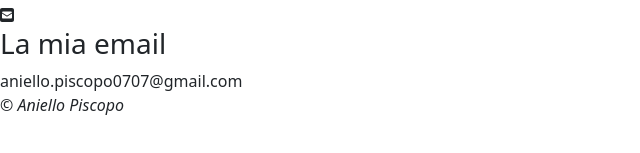
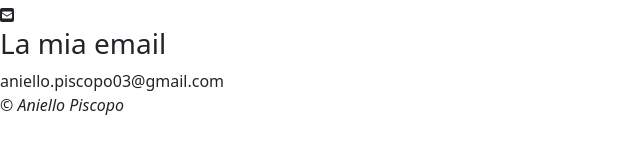
Before and after one commit to AnielloPiscopo/vite-boolfolio, a Vue app: page /contact in a window 1280 px wide. Shown: the part 221-374 px from the top of the page, without its empty margins (0-640 px from the left). Built offline with nearby package versions, Linux system fonts and the light colour scheme.

Commit message:
Added the personalEmail variable in the store

```diff
--- a/src/pages/ContactPage.vue
+++ b/src/pages/ContactPage.vue
@@ -1,4 +1,5 @@
 <script>
+import { store } from "../store";
 import SectionsHeader from "../components/main/SectionsHeader.vue";
 import CardsContainer from "../components/main/CardsContainer.vue";
 
@@ -12,6 +13,7 @@ export default {
 
   data() {
     return {
+      store,
       title: "Area Contatti",
       subtitle: `Rimaniamo in contatto`,
       specialWords: ["contatto"],
@@ -26,7 +28,7 @@ export default {
         {
           mainIcon: ["fas", "fa-envelope-square"],
           name: "La mia email",
-          detail: "aniello.piscopo0707@gmail.com",
+          detail: store.personalEmail,
         },
       ],
     };
--- a/src/store.js
+++ b/src/store.js
@@ -5,6 +5,8 @@ export const store = reactive({
 
   apiToken:
     "CxOTGZtq90QwoeM2YwUtzla6aexoGBgKKk8NLalCDkx99hKPhyjMkYtOWnphDd4MxRljbLkrHtxeLrilrZYg2rX5QLiLoqAOC69z",
+
+  personalEmail: "aniello.piscopo03@gmail.com",
 
   getImgPath(imgPath) {
     return new URL("./assets/img/" + imgPath + ".png", import.meta.url).href;
```
